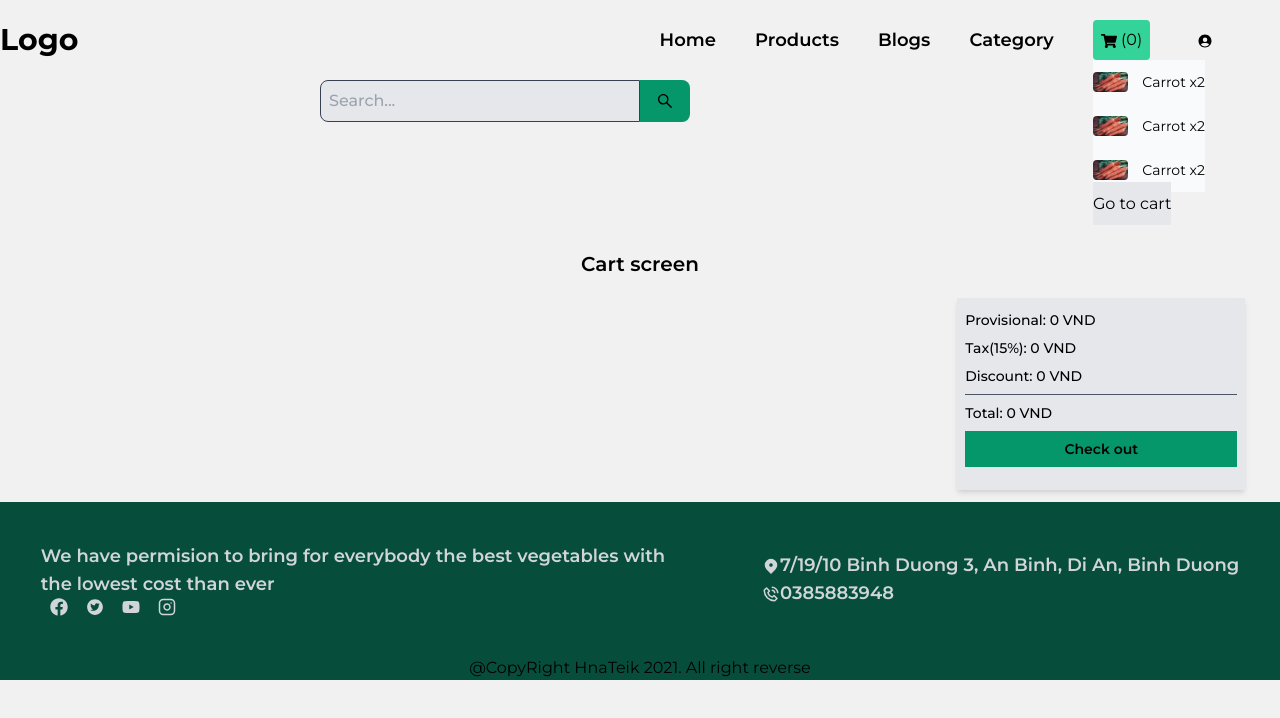
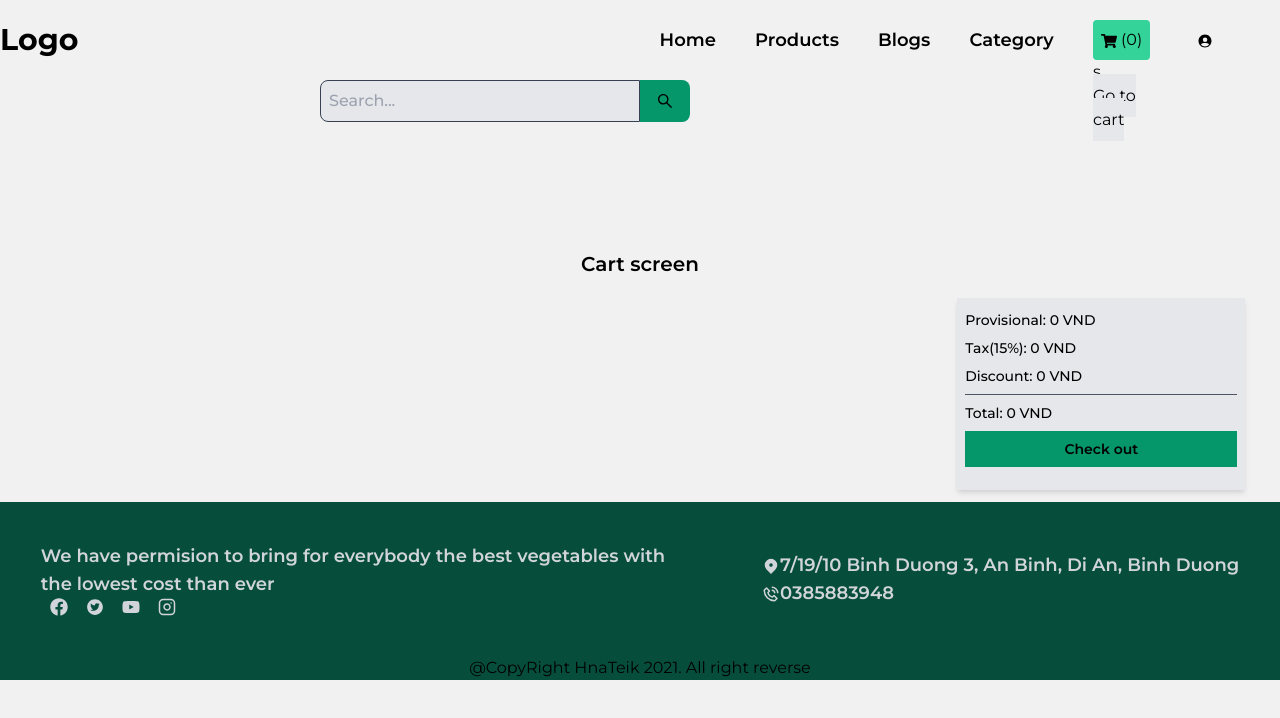
Before and after one commit to takiet60/shopping-app, a React (Create React App) app in the folder shopping-app/: page /cart in a window 1280 px wide. Both pictures are taken after a click on the element "(0)". Shown: the top 718 px of the page. Built offline with nearby package versions, Linux system fonts and the light colour scheme; the HTML template or start-up script is replaced by a standard one.

Commit message:
Add multi quantity for products and remove products from cart

```diff
--- a/shopping-app/src/components/Menu.js
+++ b/shopping-app/src/components/Menu.js
@@ -60,28 +60,20 @@ function Menu(props) {
                         <FaShoppingCart className="inline-block " /> ({cart.length})
                         <div className={`${isVisibleCart ? "dropdown absolute left-0 top-10 rounded" : "hidden "}`}>
                             <ul>
-                                <li className="bg-gray-50 w-28 py-3 hover:bg-gray-400 flex justify-between " >
-                                    <img src={'assets/img/newest/carrot.jpg'}
-                                        alt="carrot"
-                                        className="object-contain h-5 w-auto rounded"
-                                    />
-                                    <span className="text-sm">Carrot x2</span>
-                                </li>
-                                <li className="bg-gray-50 w-28 py-3 hover:bg-gray-400 flex justify-between " >
-                                    <img src={'assets/img/newest/carrot.jpg'}
-                                        alt="carrot"
-                                        className="object-contain h-5 w-auto rounded"
-                                    />
-                                    <span className="text-sm">Carrot x2</span>
-                                </li>
-                                <li className="bg-gray-50 w-28 py-3 hover:bg-gray-400 flex justify-between " >
-                                    <img src={'assets/img/newest/carrot.jpg'}
-                                        alt="carrot"
-                                        className="object-contain h-5 w-auto rounded"
-                                    />
-                                    <span className="text-sm">Carrot x2</span>
-                                </li>
-                            </ul>
+                                {
+                                    cart.map(item => {
+                                        return (
+                                            <li key={item._id} className="bg-gray-50 w-28 py-3 hover:bg-gray-400 flex justify-between " >
+                                                <img src={item._img}
+                                                    alt="carrot"
+                                                    className="object-contain h-5 w-auto rounded"
+                                                />
+                                                <span className="text-sm">{item._name} x{item._quantity}</span>
+                                            </li>
+                                        )
+                                    })
+                                }
+                                s                            </ul>
                             <Link to="/cart" className="bg-gray-200 w-28 py-3 hover:bg-gray-400">Go to cart</Link>
                         </div>
                     </span>
--- a/shopping-app/src/components/Product.js
+++ b/shopping-app/src/components/Product.js
@@ -5,11 +5,11 @@ import { HiLocationMarker } from 'react-icons/hi'
 import { AiOutlineMinus, AiOutlinePlus } from 'react-icons/ai'
 import { FaShoppingCart } from 'react-icons/fa'
 import { buyItem } from '../redux'
+import { removeItem } from '../redux'
 import { connect } from 'react-redux'
 
 function Product(props) {
     const { name, img, price, description, location, unit, review } = props
-
     const handleSubmit = (e) => {
         e.preventDefault()
     }
@@ -47,10 +47,6 @@ function Product(props) {
         item.quantity = number.value
         props.buyItem(item)
     }
-
-
-
-
     return (
         <div className="w-full sm:w-1/2 md:w-1/2 xl:w-1/4 p-4">
             <div className="c-card block bg-white shadow-md hover:shadow-xl rounded-lg overflow-hidden">
@@ -108,7 +104,8 @@ const mapStateToProps = (state) => {
 
 const mapDispatchToProps = (dispatch) => {
     return {
-        buyItem: (item) => dispatch(buyItem(item))
+        buyItem: (item) => dispatch(buyItem(item)),
+        removeItem: (id) => dispatch(removeItem(id))
     }
 }
 
--- a/shopping-app/src/redux/cart/cartActions.js
+++ b/shopping-app/src/redux/cart/cartActions.js
@@ -1,4 +1,4 @@
-import { BUY_ITEM } from "./cartType"
+import { BUY_ITEM, REMOVE_ITEM } from "./cartType"
 
 export const buyItem = (item) => {
     return {
@@ -6,3 +6,10 @@ export const buyItem = (item) => {
         item: item
     }
 }
+
+export const removeItem = (id) => {
+    return {
+        type: REMOVE_ITEM,
+        id: id
+    }
+}
--- a/shopping-app/src/redux/cart/cartReducer.js
+++ b/shopping-app/src/redux/cart/cartReducer.js
@@ -1,4 +1,5 @@
 import { BUY_ITEM } from "./cartType";
+import { REMOVE_ITEM } from "./cartType";
 
 const initialState = {
     cart: []
@@ -8,21 +9,30 @@ const cartReducer = (state = initialState, action) => {
     switch (action.type) {
         case BUY_ITEM:
             let newArr = state.cart
+            let isExist = false
             newArr.forEach(i => {
                 if (i['_id'] === action.item['_id']) {
                     i['_quantity'] += action.item['_quantity']
-                    return {
-                        ...state,
-                        cart: [...newArr]
-                    }
+                    isExist = true
+                    return
                 }
             })
+            return isExist ?
+                {
+                    ...state,
+                    cart: newArr
+                }
+                : {
+                    ...state,
+                    cart: [...newArr, action.item]
+                }
+        case REMOVE_ITEM:
             return {
                 ...state,
-                cart: [...newArr, action.item]
+                cart: [...state.cart].filter(i => {
+                    return i['_id'] !== action.id
+                })
             }
-        case 'REMOVE':
-            break
         default:
             return state
     }
--- a/shopping-app/src/redux/cart/cartType.js
+++ b/shopping-app/src/redux/cart/cartType.js
@@ -1 +1,2 @@
 export const BUY_ITEM = 'BUY_ITEM'
+export const REMOVE_ITEM = 'REMOVE_ITEM'
--- a/shopping-app/src/redux/index.js
+++ b/shopping-app/src/redux/index.js
@@ -1 +1,2 @@
 export { buyItem } from './cart/cartActions'
+export { removeItem } from './cart/cartActions'
--- a/shopping-app/src/screens/CartScreen.js
+++ b/shopping-app/src/screens/CartScreen.js
@@ -4,6 +4,7 @@ import FormatNumber from '../services/FormatNumber'
 import { GiCancel } from 'react-icons/gi'
 import { ImBin, ImPencil } from 'react-icons/im'
 import { buyItem } from '../redux'
+import { removeItem } from '../redux'
 import { connect } from 'react-redux'
 
 function CartScreen(props) {
@@ -42,6 +43,10 @@ function CartScreen(props) {
         return provisional() + tax() - discount()
     }
 
+    const removeItemFromCart = (id) => {
+        props.removeItem(id)
+    }
+
     return (
         <div className="mt-32 max-w-screen-xl mx-auto mb-3">
             <h1 className="text-center text-xl font-semibold my-5">Cart screen</h1>
@@ -76,12 +81,17 @@ function CartScreen(props) {
                                         <span className="lg:hidden">Total: </span><span>{FormatNumber(item._quantity * item._price)}</span>
                                         <div className="hidden lg:flex lg:w-12 lg:justify-between">
                                             <button
-                                                className="hover:text-red-600"><ImBin className="inline-block" /></button>
+                                                onClick={() => removeItemFromCart(item._id)}
+                                                className="hover:text-red-600">
+                                                <ImBin className="inline-block" />
+                                            </button>
                                             <button className="hover:text-green-600"><ImPencil className="inline-block" /></button>
                                         </div>
                                     </div>
                                     <div className="flex flex-col justify-between lg:hidden">
-                                        <button><GiCancel className="inline-block"></GiCancel></button>
+                                        <button onClick={() => removeItemFromCart(item._id)}>
+                                            <GiCancel className="inline-block"></GiCancel>
+                                        </button>
                                         <button className="text-xs">Buy later</button>
                                     </div>
                                 </div>
@@ -112,7 +122,8 @@ const mapStateToProps = (state) => {
 
 const mapDispatchToProps = (dispatch) => {
     return {
-        buyItem: (item) => dispatch(buyItem(item))
+        buyItem: (item) => dispatch(buyItem(item)),
+        removeItem: (id) => dispatch(removeItem(id))
     }
 }
 
```
